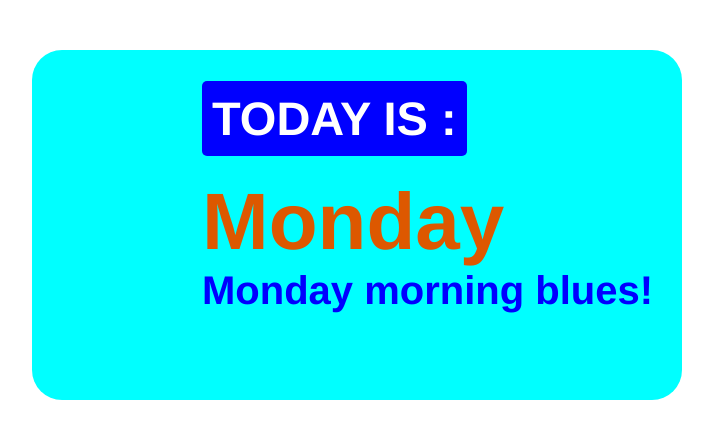
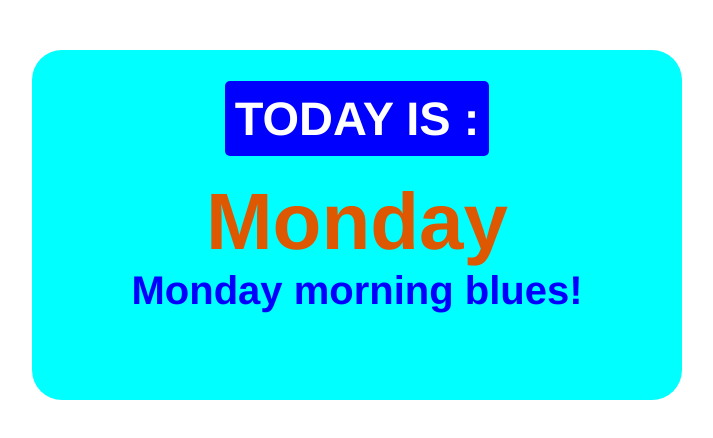
Before and after one commit to scampcoder/day-of-the-week, a plain HTML site: page index.html in a window 1280 px wide. Shown: the whole page, without its empty margins (283-996 px from the left). Drawn offline with Linux system fonts and the light colour scheme.

Commit message:
Center text in div

```diff
--- a/style.css
+++ b/style.css
@@ -10,6 +10,7 @@ body {
   background-color: #00ffff;
   margin: auto; /*This centers elemets like divs*/
   border-radius: 30px;
+  text-align: center;
 }
 
 h1 {
@@ -18,7 +19,7 @@ h1 {
   color: #fff;
   text-transform: uppercase;
   margin-bottom: 20px;
-  margin-left: 170px;
+  text-align: center;
   background-color: #0000ff;
   padding: 10px;
   border-radius: 5px;
@@ -29,12 +30,10 @@ h1 {
   font-size: 80px;
   color: #dd5800;
   font-weight: 800;
-  margin-left: 170px;
 }
 
 #phrase {
   font-size: 40px;
   color: #0000ff;
   font-weight: 800;
-  margin-left: 170px;
 }
```
